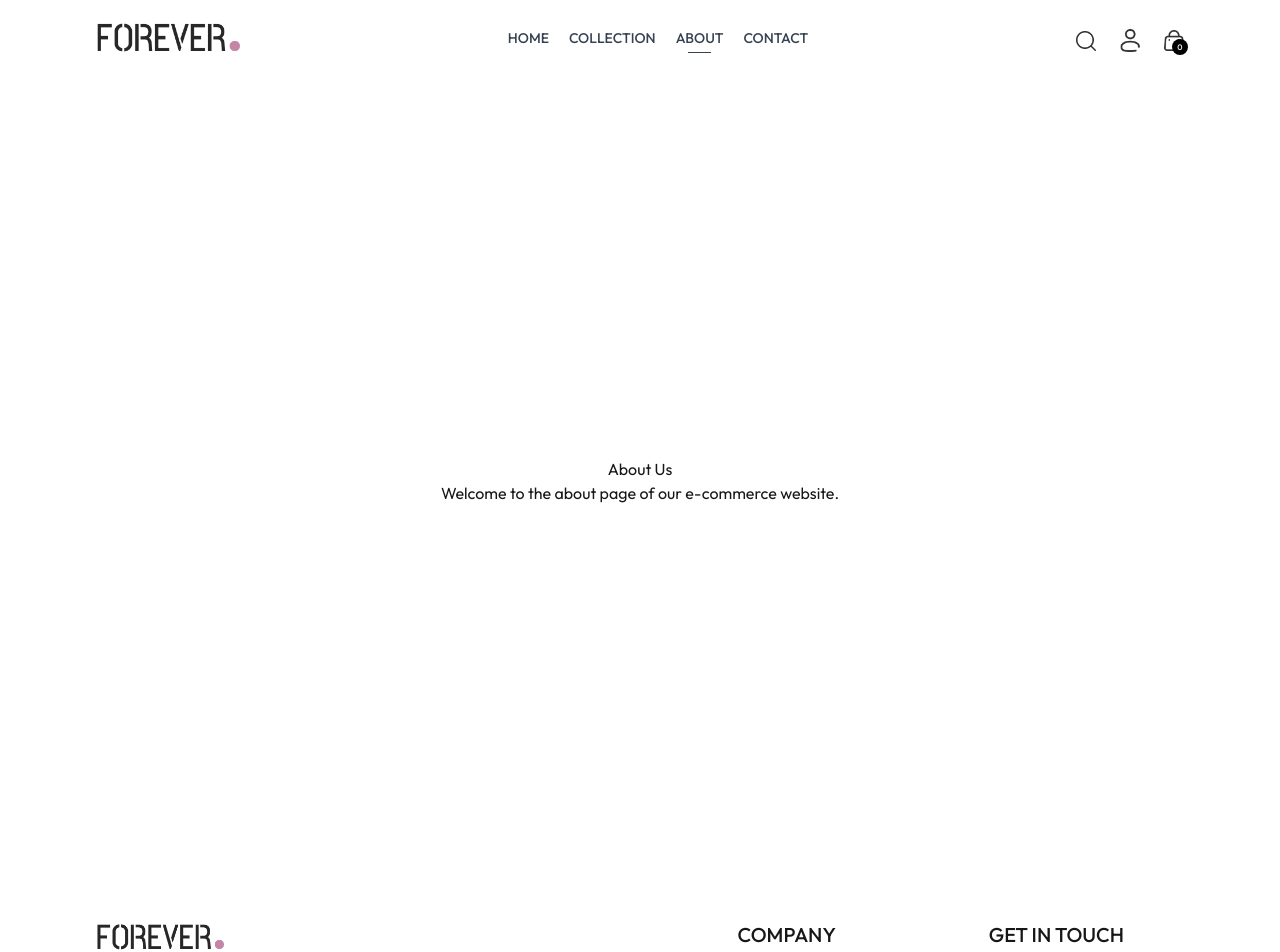
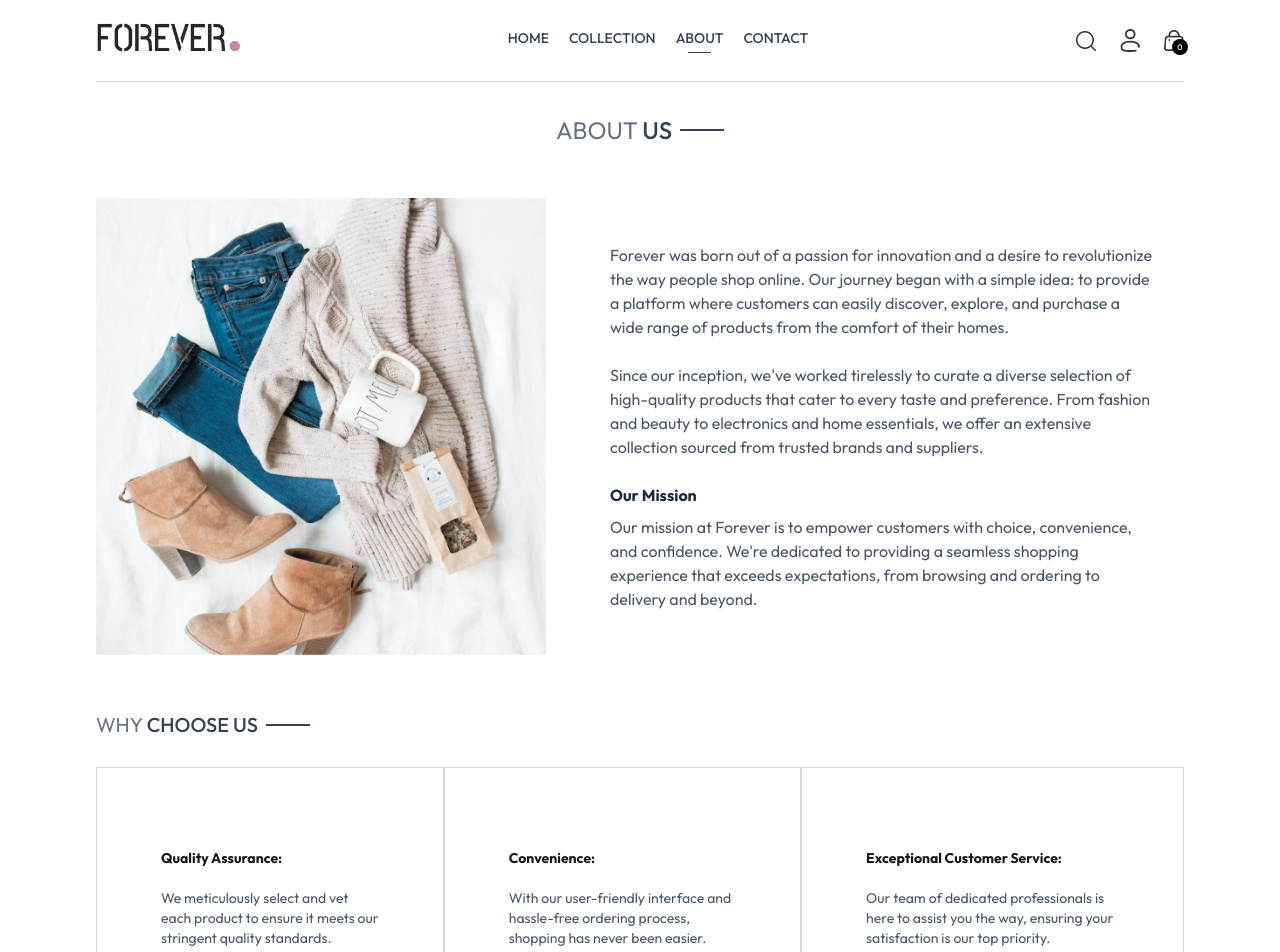
Before and after one commit to Rohitfoujdar/Ecommerce-fe, a Next.js app: page /about in a window 1280 px wide. Shown: the top 952 px of the page. Built offline with nearby package versions, Linux system fonts and the light colour scheme.

Commit message:
Complete the about us page.

```diff
--- a/src/app/about/page.js
+++ b/src/app/about/page.js
@@ -1,10 +1,52 @@
-import React from 'react'
+import Title from "@/components/common/Title";
+import React from "react";
+import { assets } from "../../../public/assets/assets";
+import Image from "next/image";
+import { aboutData, chooseUsData } from "@/content/about";
+import NewsLetterBox from "@/components/home/NewsLetterBox";
+import { TEXT_OUR_MISSION } from "../../../text";
 
 export default function page() {
   return (
-    <div className='flex flex-col items-center justify-center h-screen'>
-      <h1>About Us</h1>
-      <p>Welcome to the about page of our e-commerce website.</p>
+    <div className="section-width">
+      <div className="text-2xl text-center pt-8 border-t border-gray-300">
+        <Title text1={"ABOUT"} text2={"US"} />
+      </div>
+      <div className="my-10 flex flex-col md:flex-row gap-16">
+        <Image
+          src={assets.about_img}
+          alt="about"
+          className="w-full md:max-w-[450px]"
+        />
+        <div className="flex flex-col justify-center gap-6 md:w-2/4 text-gray-600">
+          {aboutData.map((para, index) =>
+            index === 2 ? (
+              <div key={index}>
+                <b className="text-gray-800">{TEXT_OUR_MISSION}</b>
+                <p className="text-gray-600 mt-2">{para}</p>
+              </div>
+            ) : (
+              <p key={index}>{para}</p>
+            )
+          )}
+        </div>
+      </div>
+
+      <div className="text-xl py-4">
+        <Title text1={"WHY"} text2={"CHOOSE US"} />
+      </div>
+      <div className="flex flex-col md:flex-row text-sm">
+        {chooseUsData.map((item, index) => (
+          <div
+            key={index}
+            className="border border-gray-300 px-10 md:px-16 py-8 sm:py-20 flex flex-col gap-5"
+          >
+            <b>{item.title}</b>
+            <p className="text-gray-600">{item.desc}</p>
+          </div>
+        ))}
+      </div>
+      <NewsLetterBox />
     </div>
-  )
+  );
 }
--- /dev/null
+++ b/src/content/about.js
@@ -0,0 +1,20 @@
+  export const aboutData = [
+    "Forever was born out of a passion for innovation and a desire to revolutionize the way people shop online. Our journey began with a simple idea: to provide a platform where customers can easily discover, explore, and purchase a wide range of products from the comfort of their homes.",
+    "Since our inception, we've worked tirelessly to curate a diverse selection of high-quality products that cater to every taste and preference. From fashion and beauty to electronics and home essentials, we offer an extensive collection sourced from trusted brands and suppliers.",
+    "Our mission at Forever is to empower customers with choice, convenience, and confidence. We're dedicated to providing a seamless shopping experience that exceeds expectations, from browsing and ordering to delivery and beyond."
+  ];
+
+  export const chooseUsData = [
+    {
+      title: "Quality Assurance:",
+      desc: "We meticulously select and vet each product to ensure it meets our stringent quality standards."
+    },
+    {
+      title: "Convenience:",
+      desc: "With our user-friendly interface and hassle-free ordering process, shopping has never been easier."
+    },
+    {
+      title: "Exceptional Customer Service:",
+      desc: "Our team of dedicated professionals is here to assist you the way, ensuring your satisfaction is our top priority."
+    }
+  ];
--- a/text.js
+++ b/text.js
@@ -56,3 +56,7 @@
 export const TEXT_FORGET_PASSWORD = "Forget your password?"
 export const TEXT_CREATE = "Create account"
 export const TEXT_LOG = "Login Here"
+
+
+// About------->
+export const TEXT_OUR_MISSION = "Our Mission"
```
